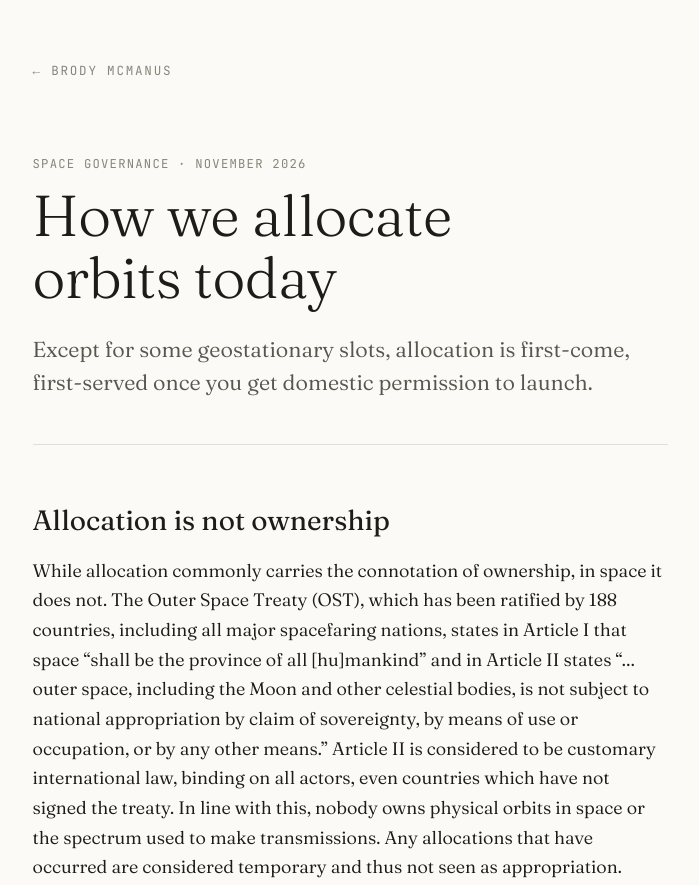
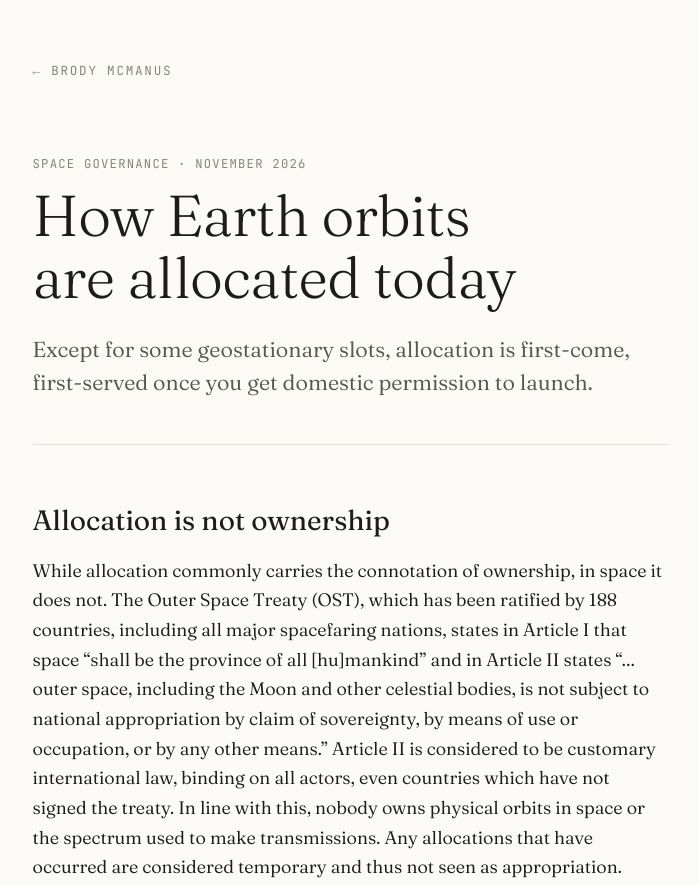
Before and after one commit to BrodyMcManus/website, a plain HTML site: page how-we-allocate-orbits-today/index.html in a window 1280 px wide. Shown: the top 885 px of the page, without its empty margins (290-989 px from the left). Drawn offline with Linux system fonts and the light colour scheme.

Commit message:
Retitle post: How Earth orbits are allocated today
Co-Authored-By: Claude Opus 5.5 <noreply@anthropic.com>

```diff
--- a/how-we-allocate-orbits-today/index.html
+++ b/how-we-allocate-orbits-today/index.html
@@ -3,10 +3,10 @@
 <head>
   <meta charset="UTF-8" />
   <meta name="viewport" content="width=device-width, initial-scale=1.0" />
-  <title>How we allocate orbits today</title>
+  <title>How Earth orbits are allocated today</title>
   <meta name="description" content="Except for some geostationary slots, orbit allocation is first-come, first-served once you get domestic permission to launch. A short guide to the treaties, licences and ITU filings behind it." />
   <link rel="canonical" href="https://brodymcmanus.com/how-we-allocate-orbits-today/" />
-  <meta property="og:title" content="How we allocate orbits today" />
+  <meta property="og:title" content="How Earth orbits are allocated today" />
   <meta property="og:description" content="Except for some geostationary slots, orbit allocation is first-come, first-served once you get domestic permission to launch." />
   <meta property="og:type" content="article" />
   <meta property="og:url" content="https://brodymcmanus.com/how-we-allocate-orbits-today/" />
@@ -158,7 +158,7 @@
 
     <article>
       <div class="meta">Space governance &middot; November 2026</div>
-      <h1>How we allocate orbits today</h1>
+      <h1>How Earth orbits are allocated today</h1>
       <p class="dek">Except for some geostationary slots, allocation is first-come, first-served once you get domestic permission to launch.</p>
 
       <h2>Allocation is not ownership</h2>
```
Also changed, not shown: index.html (+1 -1 lines).
